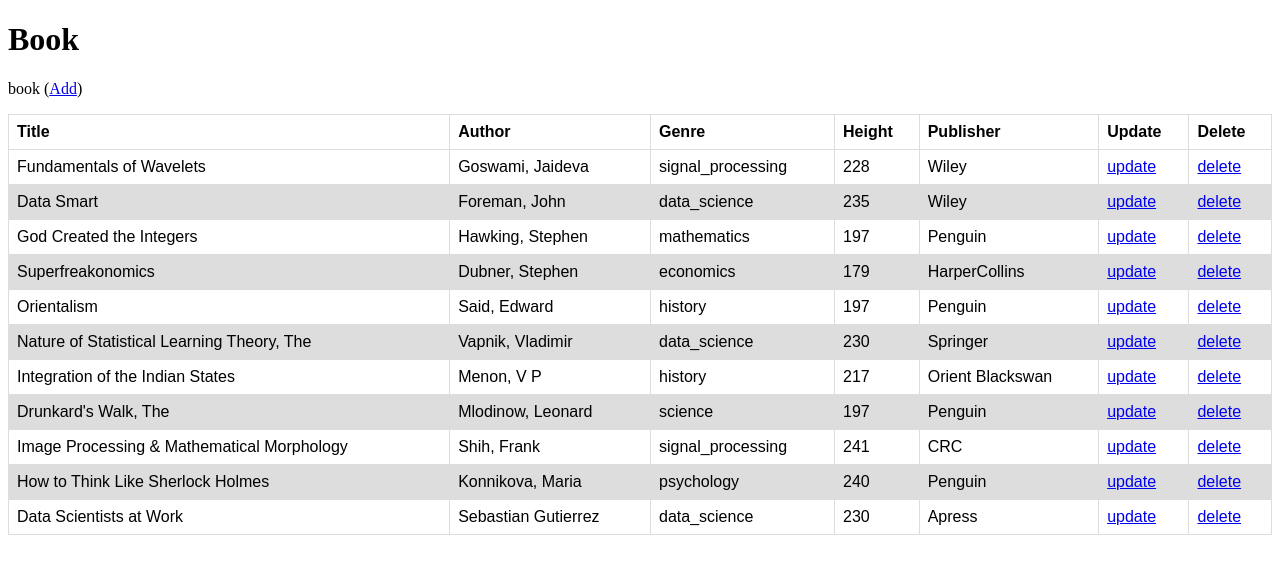
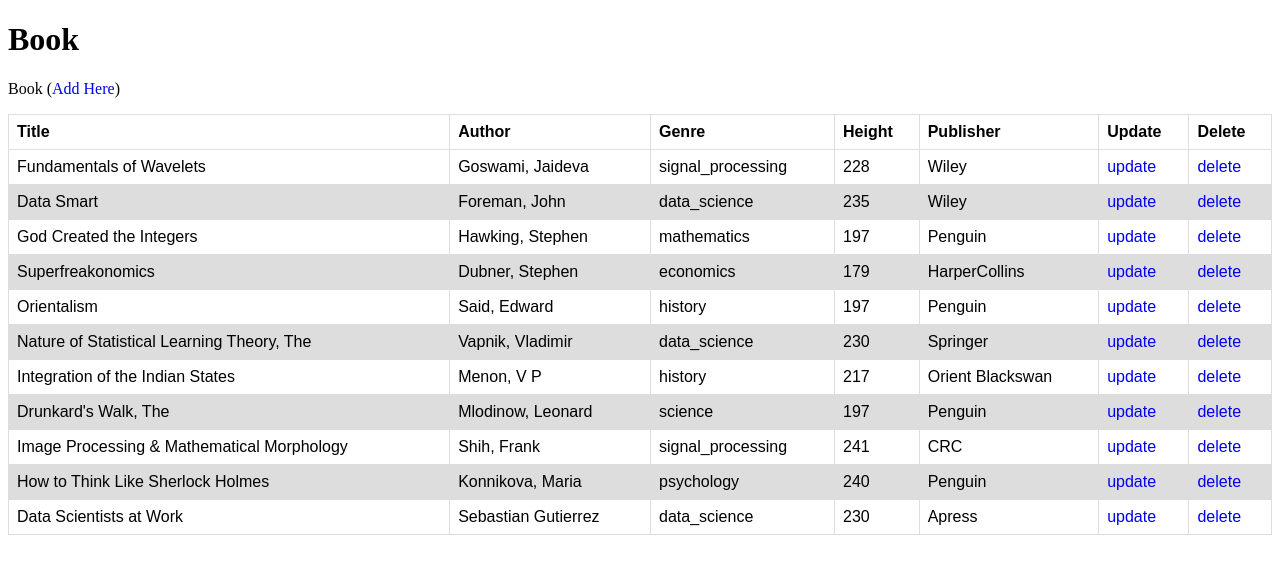
Before and after one commit to Teeraphat170/Quiz3, a Flask app: page / in a window 1280 px wide. Shown: the top 574 px of the page. Run offline with Flask 2, Linux system fonts and the light colour scheme; data comes from the database, SQL or seed files in the repository; both versions use the stored data as it was after the commit.

Commit message:
Add files via upload

```diff
--- a/templates/home.html
+++ b/templates/home.html
@@ -22,9 +22,10 @@
         tr:nth-child(even) {
             background-color: #dddddd;
         }
+
        </style>
     <h1>Book</h1>
-    <p>book (<a href="{{ url_for('insert') }}">Add</a>)</p>
+    <p>Book (<a href="{{ url_for('insert') }}" style="text-decoration: none;">Add Here</a>)</p>
 
     <table>
         <thead>
@@ -46,8 +47,8 @@
                   <td>{{i.genre}}</td>
                   <td>{{i.height}}</td>
                   <td>{{i.publisher}}</td>
-                  <td><a href="/update/{{ i.title }}" class="btn btn-success"><i class='fas fa-edit'></i>update</a></td>
-                  <td><a href="/delete/{{ i.title }}" class="btn btn-success"><i class='fas fa-edit'></i>delete</a></td>
+                  <td><a href="/update/{{ i.title }}" class="btn btn-success" style="text-decoration: none;"><i class='fas fa-edit'></i>update</a></td>
+                  <td><a href="/delete/{{ i.title }}" class="btn btn-success" style="text-decoration: none;"><i class='fas fa-edit'></i>delete</a></td>
                 </tr>
                 {% endfor %}
         </tbody>
```
Also changed, not shown: templates/insert.html (+5 -5 lines), templates/update.html (+6 -6 lines), books.db.
